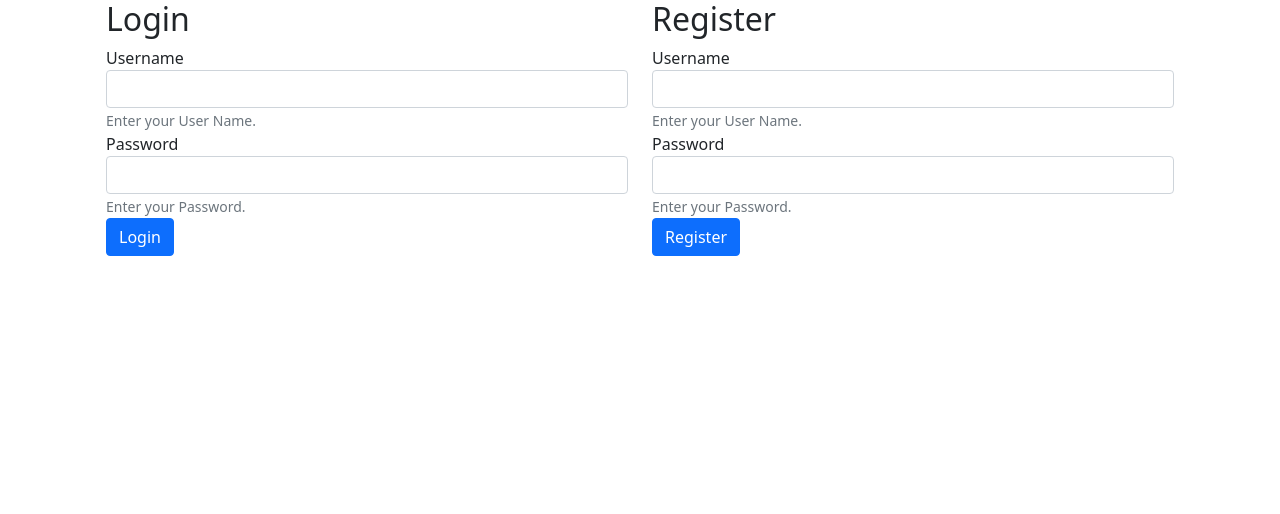
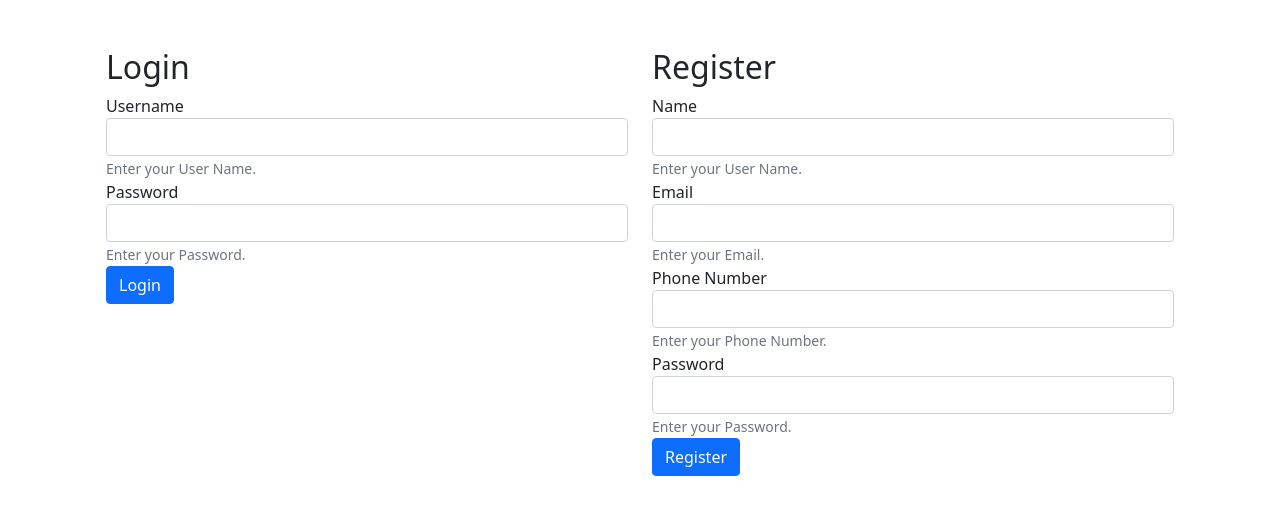
Before and after one commit to Rishu2000/clearquote-ass, a React (Create React App) app in the folder client/: page / in a window 1280 px wide. Shown: the top 514 px of the page. Built offline with nearby package versions, Linux system fonts and the light colour scheme.

Commit message:
Updated the signup form.

```diff
--- a/client/src/components/App.js
+++ b/client/src/components/App.js
@@ -10,7 +10,7 @@ const [user, setUser] = useState(null);
   return (
     <div className="container">
         <div className="row">
-          <div className="col-12">
+          <div className="col-12 pt-5">
             {user?<Welcome/>:<Login/>}
           </div>
         </div>
--- a/client/src/components/login/RegForm.js
+++ b/client/src/components/login/RegForm.js
@@ -3,19 +3,33 @@ import FormGroup from '../form/FormGroup'
 
 const RegForm = () => {
 
-    const [username, setUsername] = useState('')
+    const [name, setName] = useState('')
     const [password, setPassword] = useState('')
+    const [email, setEmail] = useState('')
+    const [phoneNo, setPhoneNo] = useState('')
 
     return (
         <form className="LoginForm">       {/**Purpose of using onSubmit is when we click enter it will triger. */}
             <h2>Register</h2>
             {[
                 {
-                    Id: 'Username',
+                    Id: 'Name',
                     Type: 'text',
-                    Value: username,
+                    Value: name,
                     Desc:'Enter your User Name.',
-                    onChange:(e) => setUsername(e.target.value)
+                    onChange:(e) => setName(e.target.value)
+                },{
+                    Id: 'Email',
+                    Type: 'email',
+                    Value: email,
+                    Desc:'Enter your Email.',
+                    onChange:(e) => setEmail(e.target.value)
+                },{
+                    Id: 'Phone Number',
+                    Type: 'tel',
+                    Value: phoneNo,
+                    Desc:'Enter your Phone Number.',
+                    onChange:(e) => setPhoneNo(e.target.value)
                 },{
                     Id: 'Password',
                     Type: 'password',
```
